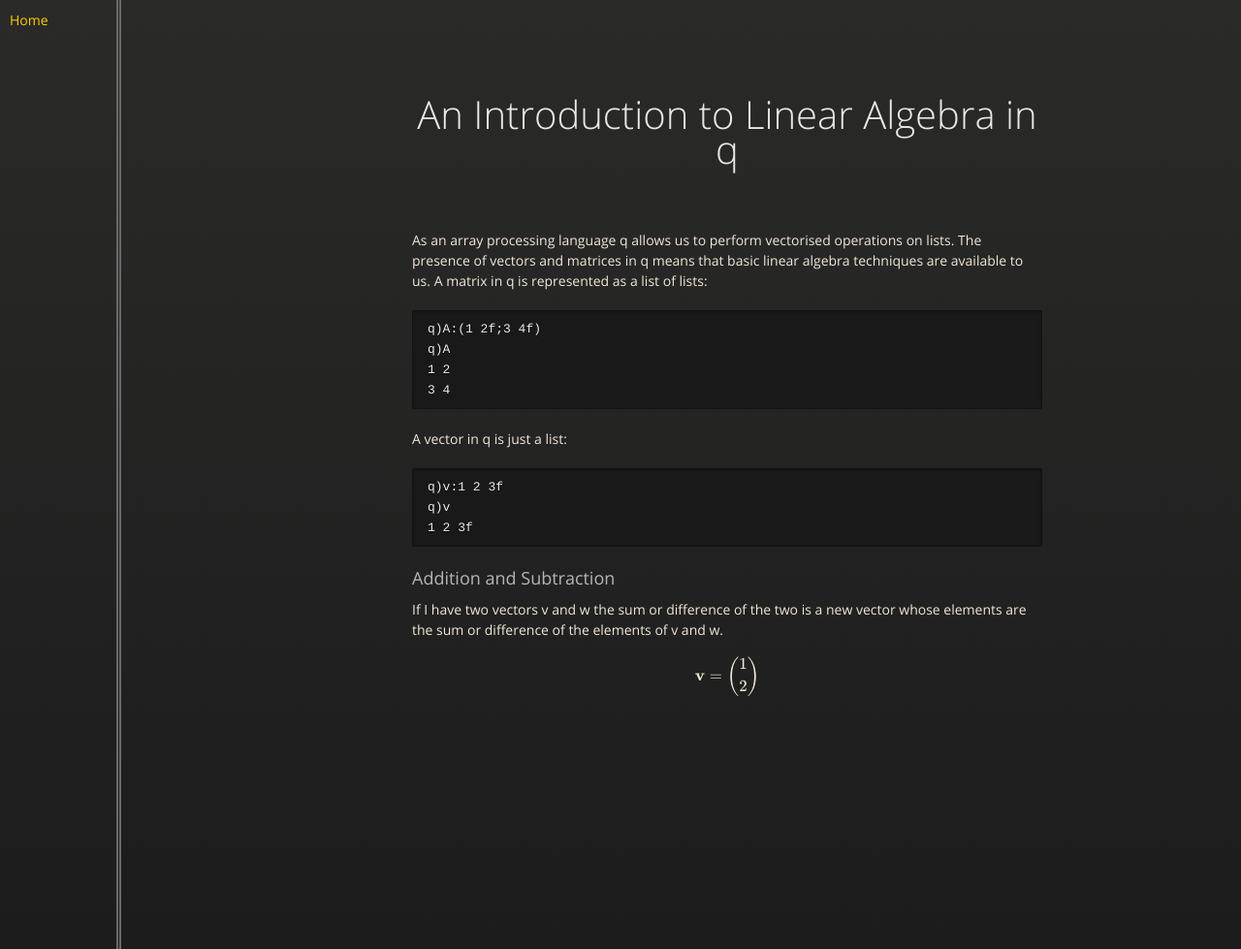
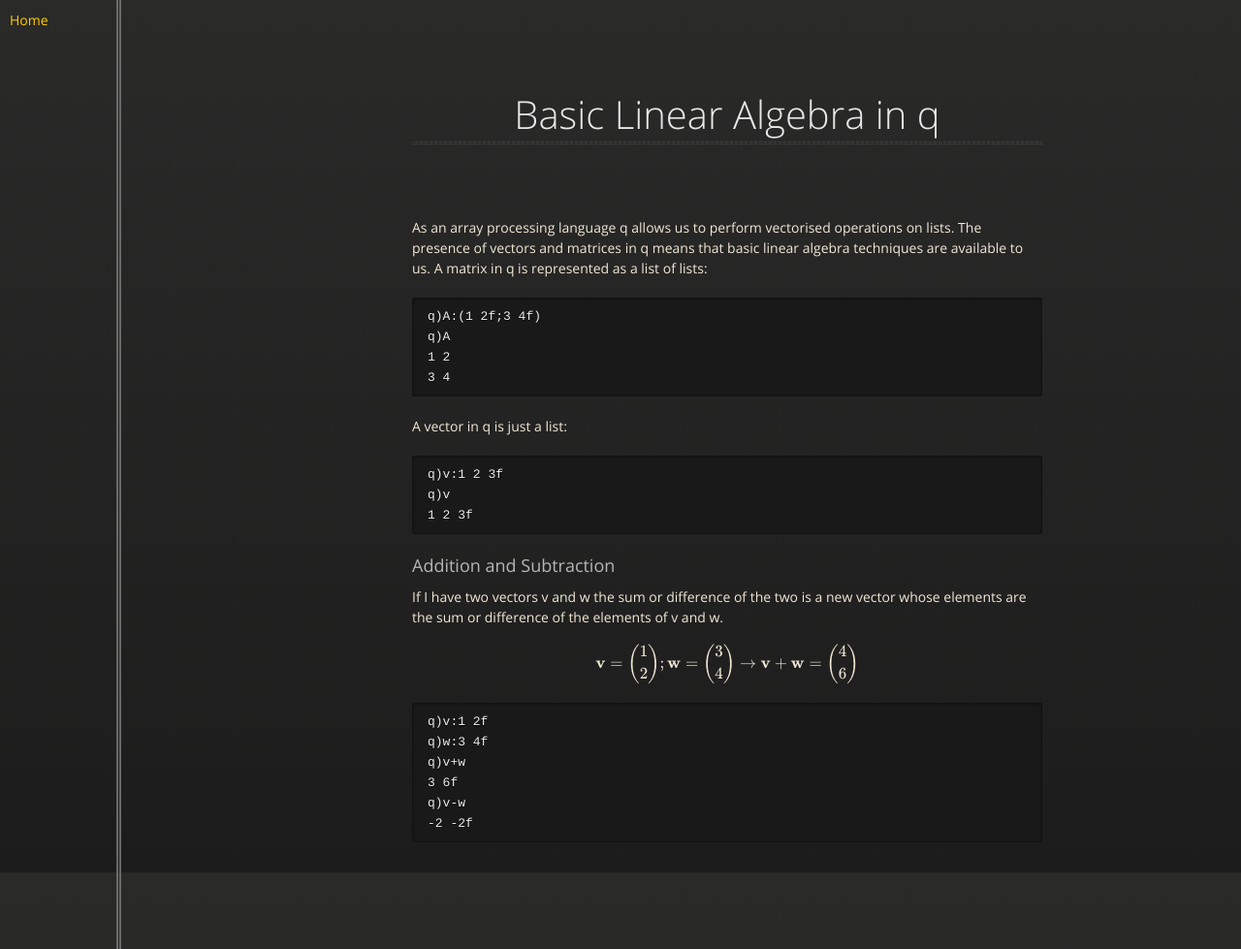
Before and after one commit to jpneill/jpneill.github.io, a Jekyll site: the page posts/Lin_Alg_q.html, which Jekyll copies as it is, in a window 1280 px wide and 979 px high. Shown: the whole window at 97% size. Built offline with Jekyll 4.4.1, drawn with Linux system fonts in a browser that asks for light colours; nearby versions of some CDN libraries; formulas are drawn with MathJax 3.

Commit message:
Added addition/subtraction code block

```diff
--- a/posts/Lin_Alg_q.html
+++ b/posts/Lin_Alg_q.html
@@ -46,7 +46,8 @@
     <div class="wrapper">
       <section>
         <div id="title">
-          <h1>An Introduction to Linear Algebra in q</h1>
+          <h1>Basic Linear Algebra in q</h1>
+          <hr>
         </div>
         <p>As an array processing language q allows us to perform vectorised operations on lists. The presence of vectors and matrices in q means that basic linear algebra techniques are available to us. A matrix in q is represented as a list of lists:</p>
 
@@ -62,7 +63,13 @@ q)v
 1 2 3f</code></pre>
 
         <h3>Addition and Subtraction</h3>
-        <p>If I have two vectors v and w the sum or difference of the two is a new vector whose elements are the sum or difference of the elements of v and w.$$\mathbf{v}=\begin{pmatrix}1 \\ 2\end{pmatrix}$$</p>
+        <p>If I have two vectors v and w the sum or difference of the two is a new vector whose elements are the sum or difference of the elements of v and w.$$\mathbf{v}=\begin{pmatrix}1 \\ 2\end{pmatrix};\mathbf{w}=\begin{pmatrix}3 \\ 4\end{pmatrix}\to \mathbf{v}+\mathbf{w}=\begin{pmatrix}4 \\ 6\end{pmatrix}$$</p>
+<pre><code>q)v:1 2f
+q)w:3 4f
+q)v+w
+3 6f
+q)v-w
+-2 -2f</code></pre>
       </section>
     </div>
 
```
